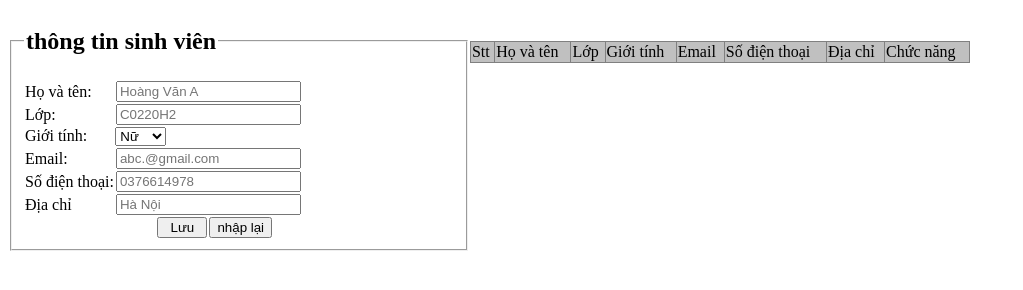
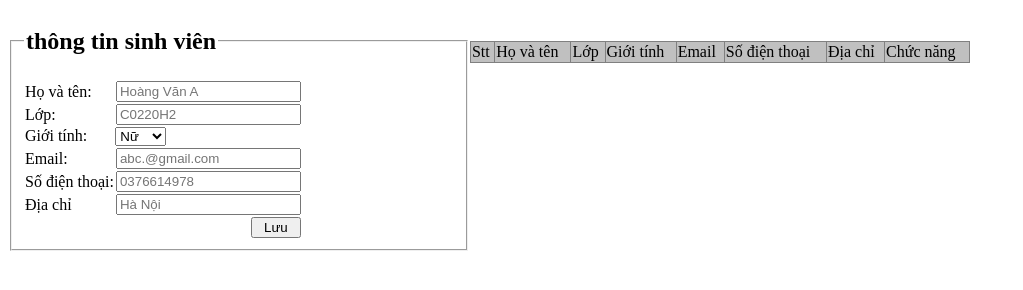
Before and after one commit to Ceasar6/CaseStudy_module1, a plain HTML site: page Index.html in a window 1280 px wide. Shown: the whole page, without its empty margins (0-1023 px from the left). Drawn offline with Linux system fonts and the light colour scheme.

Commit message:
Update Index.html

```diff
--- a/Index.html
+++ b/Index.html
@@ -47,7 +47,7 @@
             </tr>
             <tr>
                 <td colspan="2" style="text-align: right"><button style="width: 50px" id="save" onclick="studentList.updateList()">Lưu</button></td>
-                <td colspan="2"><input type="reset"  style="text-align: right" value="nhập lại" > </td>
+
             </tr>
         </table>
     </fieldset><br>
```
